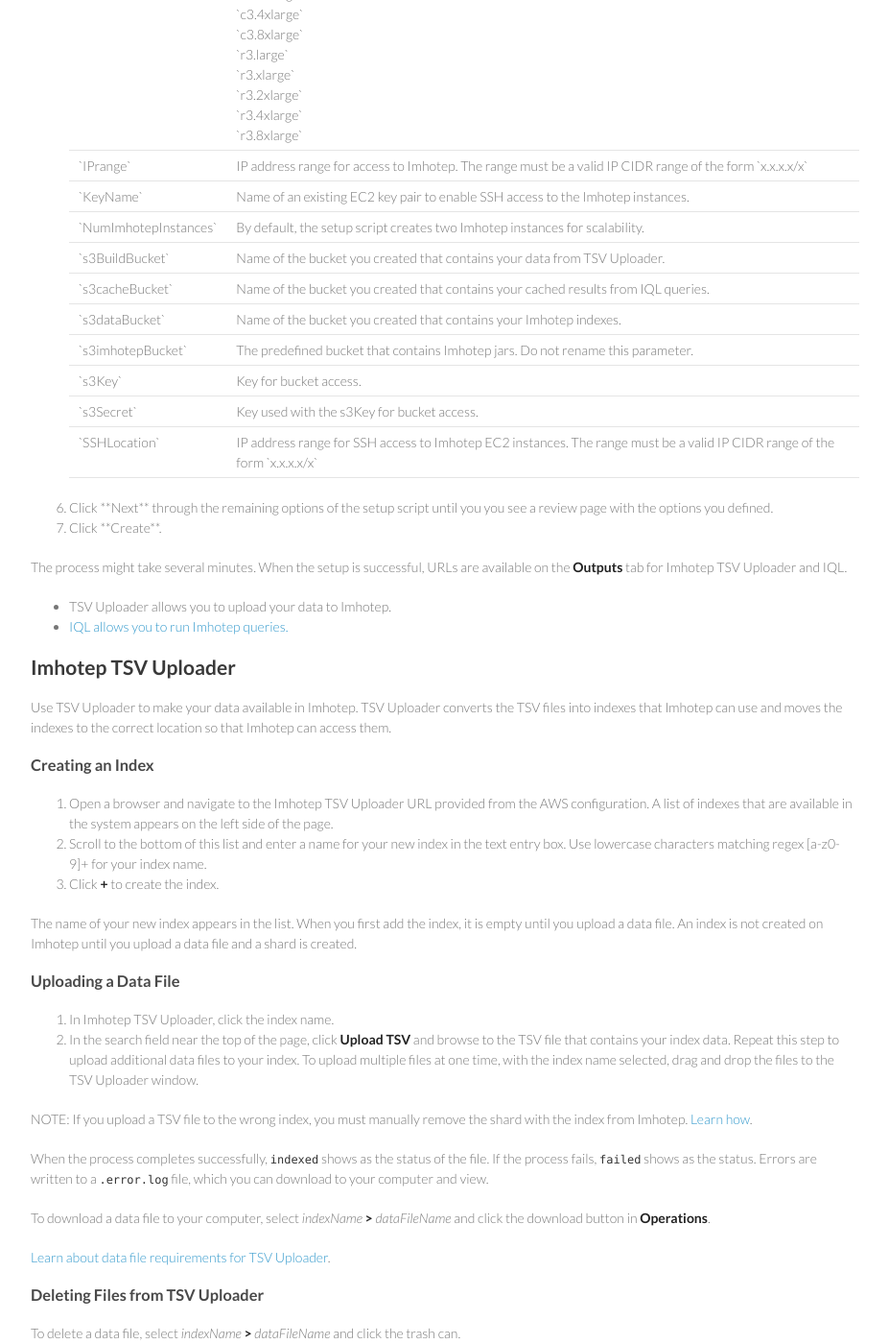
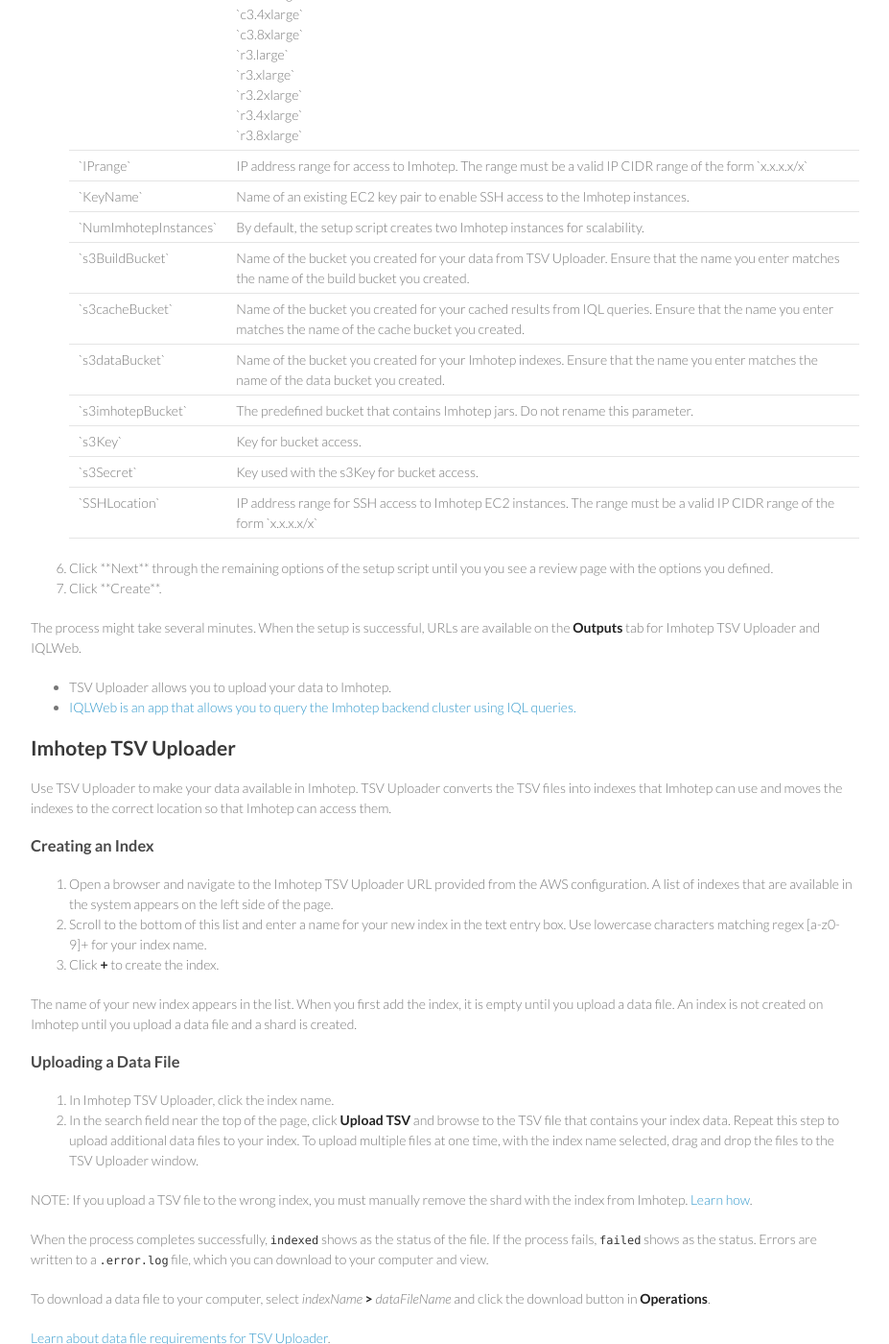
Before and after one commit to indeedeng/imhotep, a Jekyll site: the page built from docs/quick-start.md, in a window 1280 px wide and 1400 px high, scrolled down 772 px. Shown: the whole window at 96% size, without its empty margins (294-1221 px from the left). Built offline with Jekyll 4.4.1, drawn with Linux system fonts in a browser that asks for light colours; Markdown is read by kramdown in place of the engine named in the settings; some of the changed text lies outside the part shown.

Commit message:
iqlweb shortcuts

```diff
--- a/docs/quick-start.md
+++ b/docs/quick-start.md
@@ -47,15 +47,15 @@
   </tr>
   <tr>
     <td valign="top">`s3BuildBucket`</td>
-    <td valign="top">Name of the bucket you created that contains your data from TSV Uploader.</td>
+    <td valign="top">Name of the bucket you created for your data from TSV Uploader. Ensure that the name you enter matches the name of the build bucket you created.</td>
   </tr>
   <tr>
     <td valign="top">`s3cacheBucket`</td>
-    <td valign="top">Name of the bucket you created that contains your cached results from IQL queries.</td>
+    <td valign="top">Name of the bucket you created for your cached results from IQL queries. Ensure that the name you enter matches the name of the cache bucket you created.</td>
   </tr>
   <tr>
     <td valign="top">`s3dataBucket`</td>
-    <td valign="top">Name of the bucket you created that contains your Imhotep indexes.</td>
+    <td valign="top">Name of the bucket you created for your Imhotep indexes. Ensure that the name you enter matches the name of the data bucket you created.</td>
   </tr>
   <tr>
     <td valign="top">`s3imhotepBucket`</td>
@@ -80,10 +80,10 @@
   <li>Click **Create**. </li>
   </ol>
 
-The process might take several minutes. When the setup is successful, URLs are available on the **Outputs** tab for Imhotep TSV Uploader and IQL.
+The process might take several minutes. When the setup is successful, URLs are available on the **Outputs** tab for Imhotep TSV Uploader and IQLWeb.
 
 * TSV Uploader allows you to upload your data to Imhotep.
-* [IQL allows you to run Imhotep queries.]({{ site.baseurl }}/docs/overview)
+* [IQLWeb is an app that allows you to query the Imhotep backend cluster using IQL queries.]({{ site.baseurl }}/docs/overview)
 
 ## Imhotep TSV Uploader
 
@@ -115,14 +115,14 @@
 
 NOTE: Deleting a data file or index from TSV Uploader does not delete the index from Imhotep. TSV Uploader shows the list of data files for two weeks after a file's upload date.
 
-##Imhotep Query Language
-Use IQL to run queries on the data you uploaded to your indexes. To launch IQL, open a browser and navigate to the TSV Uploader URL provided from the AWS configuration. Constructing an IQL query follows these general steps:
+##IQLWeb
+Use IQLWeb to query the Imhotep backend cluster using Imhotep query language (IQL). To launch IQLWeb, open a browser and navigate to the IQL URL provided from the AWS configuration. Constructing an IQL query follows these general steps:
 
 1. Formulate your question.
 2. Select your index and the date range.
 3. Enter the query.
 4. Select how you want to group your data. Groups show as rows in tabular data.
-5. Choose one or multiple metrics for your data. Metrics show as a columns in tabular data.
+5. Choose one or multiple metrics for your data. Metrics show as columns in tabular data.
 6. Run your query.
 
-[Learn more about using IQL]({{ site.baseurl }}/docs/overview).
+[Learn more about using IQLWeb]({{ site.baseurl }}/docs/overview).
```
Also changed, not shown: docs/aggregating.md (+1 -1 lines), docs/limiting.md (+1 -1 lines), docs/overview.md (+28 -5 lines), docs/troubleshooting.md (+5 -0 lines).
